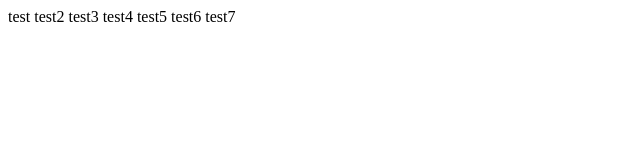
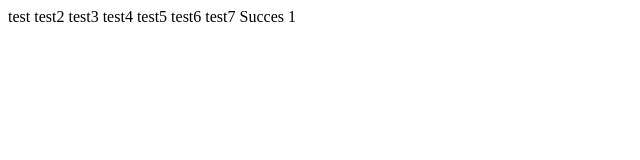
Before and after one commit to AliasAntoine/DevHairJira, a plain HTML site: page index.html in a window 1280 px wide. Shown: the full height of the page, 0-640 px from the left. Drawn offline with Linux system fonts and the light colour scheme.

Commit message:
HJC-2 #in-progress #comment I'm on it !

```diff
--- a/index.html
+++ b/index.html
@@ -10,5 +10,6 @@
 		test5
 		test6
 		test7
+		Succes 1
 	</body>
 </html>
```
